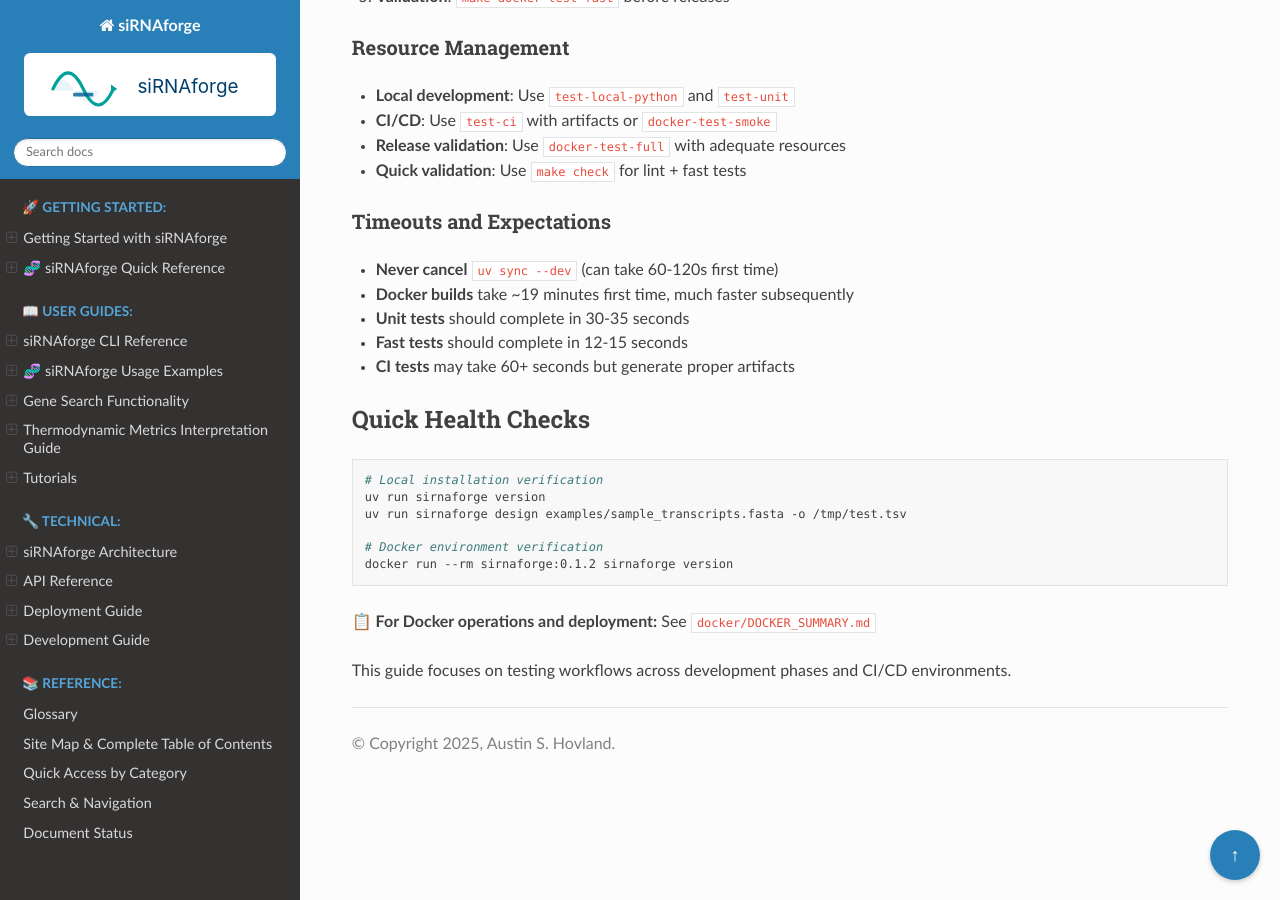
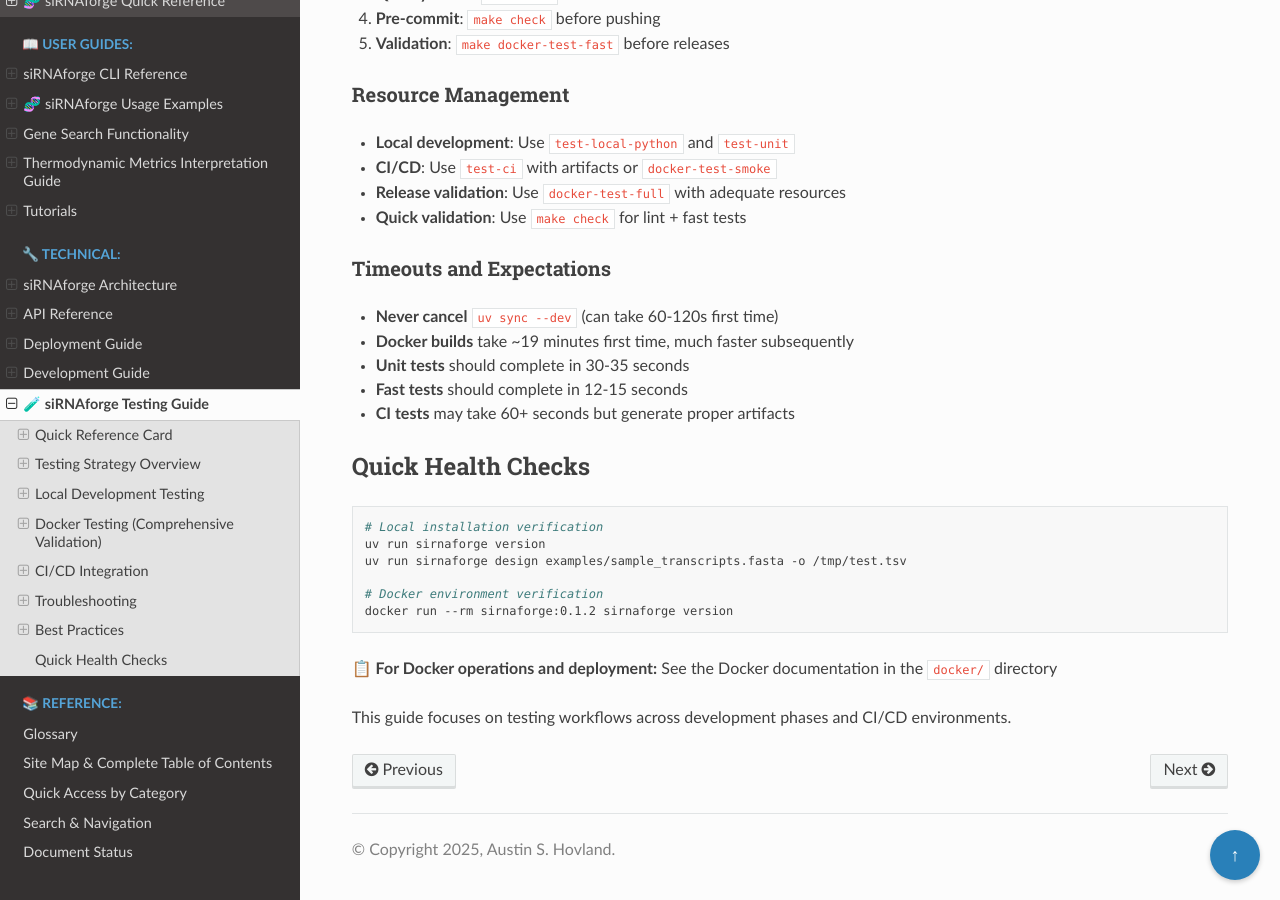
Before and after one commit to Austin-s-h/sirnaforge, a Sphinx documentation site: the page built from docs/TESTING_GUIDE.md, in a window 1280 px wide and 900 px high, scrolled down 5385 px. Built offline with Sphinx 7.4.7 and the Read the Docs theme 3.1.0, drawn with Linux system fonts in a browser that asks for light colours.

Commit message:
docs: fix

````diff
--- a/docs/TESTING_GUIDE.md
+++ b/docs/TESTING_GUIDE.md
@@ -272,6 +272,6 @@
 docker run --rm sirnaforge:0.1.2 sirnaforge version
 ```
 
-**📋 For Docker operations and deployment:** See [`docker/DOCKER_SUMMARY.md`](../docker/DOCKER_SUMMARY.md)
+**📋 For Docker operations and deployment:** See the Docker documentation in the `docker/` directory
 
 This guide focuses on testing workflows across development phases and CI/CD environments.
--- a/docs/index.rst
+++ b/docs/index.rst
@@ -30,6 +30,7 @@
    api_reference
    deployment
    development
+   TESTING_GUIDE
 
 .. toctree::
    :maxdepth: 1
````
